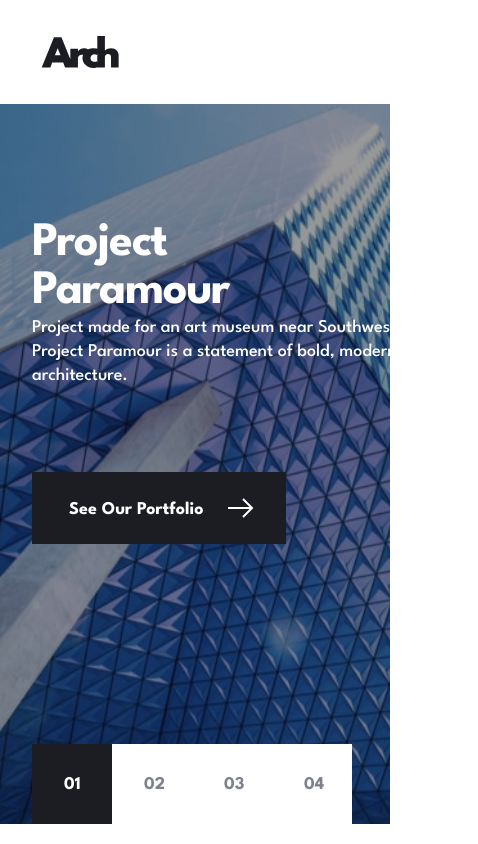
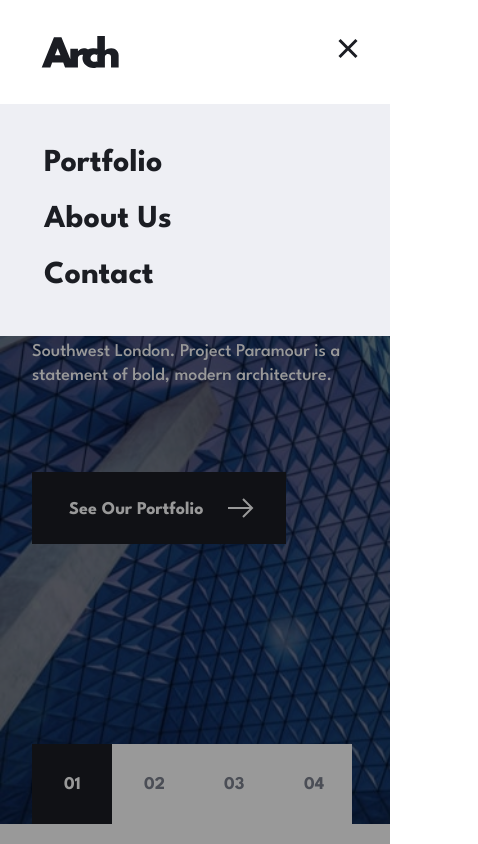
Before and after one commit to jtoming830/jt-demo, a React (Create React App) app in the folder clients/arch_studio/: page / in a window 390 px wide. Both pictures are taken after a click on the icon 80 px from the left and 52 px from the top of the page. Shown: the top 844 px of the page, 478 px wide, since content can reach past the window. Built offline with nearby package versions, Linux system fonts and the light colour scheme.

Commit message:
add mobile header menu for arch

```diff
--- a/clients/arch_studio/src/components/Layout/Header.jsx
+++ b/clients/arch_studio/src/components/Layout/Header.jsx
@@ -1,8 +1,9 @@
 import styled from 'styled-components'
 import { LINKS } from '../../router'
 import { useNavigate } from 'react-router-dom'
-import { Logo } from '../../icons'
+import { IconClose, IconHamburger, Logo } from '../../icons'
 import { LinkMenu } from '../LinkMenu'
+import { useEffect, useState } from 'react'
 
 const Container = styled.div`
   padding: 56px 0;
@@ -12,7 +13,13 @@ const Container = styled.div`
 
   @media only screen and (max-width: 600px) {
     padding: 32px;
+    justify-content: space-between;
   }
+
+  position: sticky;
+  top: 0;
+  z-index: 2;
+  background: var(--white);
 `
 
 const Menu = styled.div`
@@ -33,15 +40,93 @@ const StyledLogo = styled(Logo)`
   }
 `
 
+const MobileIcon = styled.div`
+  display: none;
+
+  @media only screen and (max-width: 600px) {
+    display: block;
+  }
+`
+
+const MobileMenuContainer = styled.div`
+  position: fixed;
+  width: 100vw;
+  height: -webkit-fill-available;
+  background: var(--image-darken-color);
+  opacity: 0;
+  transition: 0.5s ease;
+
+  z-index: 1;
+
+  &.visible {
+    opacity: 1;
+  }
+`
+
+const MobileMenu = styled.div`
+  background: var(--very-light-grey);
+  padding: 40px 0;
+  display: flex;
+  flex-direction: column;
+  gap: 16px;
+
+  > a {
+    margin-left: 44px !important;
+    font-size: 32px;
+    line-height: 40px;
+    color: var(--text-color);
+    transform: translate(100vw, 0);
+
+    .visible & {
+      animation: 1s slide-in forwards;
+
+      &.child-0 {
+        animation-delay: 0s;
+      }
+
+      &.child-1 {
+        animation-delay: 0.25s;
+      }
+
+      &.child-2 {
+        animation-delay: 0.5s;
+      }
+    }
+  }
+`
+
 export function Header() {
   const navigate = useNavigate()
+  const [visible, setVisible] = useState(false)
+
+  const MenuIcon = visible ? IconClose : IconHamburger
+
+  useEffect(() => {
+    document.body.className = visible ? 'prevent-scroll' : ''
+  }, [visible])
 
   return (
-    <Container className="fadeIn">
-      <StyledLogo onClick={() => navigate(LINKS.HOME)} />
-      <Menu>
-        <LinkMenu />
-      </Menu>
-    </Container>
+    <>
+      <Container
+        className="fadeIn"
+        onClick={() => setVisible(!visible)}
+      >
+        <StyledLogo onClick={() => navigate(LINKS.HOME)} />
+        <Menu>
+          <LinkMenu />
+        </Menu>
+        <MobileIcon>
+          <MenuIcon />
+        </MobileIcon>
+      </Container>
+      <MobileMenuContainer
+        className={visible ? 'visible' : ''}
+        onClick={() => setVisible(false)}
+      >
+        <MobileMenu>
+          <LinkMenu />
+        </MobileMenu>
+      </MobileMenuContainer>
+    </>
   )
 }
--- a/clients/arch_studio/src/components/LinkMenu/LinkMenu.jsx
+++ b/clients/arch_studio/src/components/LinkMenu/LinkMenu.jsx
@@ -41,9 +41,9 @@ export function LinkMenu() {
 
   return (
     <>
-      {menuRoutes.map(({ label, path, key }) => (
+      {menuRoutes.map(({ label, path, key }, index) => (
         <MenuItem
-          className={path === location.pathname ? 'active' : ''}
+          className={path === location.pathname ? `active child-${index}` : `child-${index}`}
           key={key}
           to={path}
         >
--- a/clients/arch_studio/src/index.scss
+++ b/clients/arch_studio/src/index.scss
@@ -1,5 +1,6 @@
 body {
   margin: 0;
+  overflow-x: hidden;
   --font-family: 'League Spartan', serif;
 
   font-family: var(--font-family);
@@ -36,6 +37,10 @@ body {
 
   @media only screen and (max-width: 600px) {
     --content-width: 100vw;
+  }
+
+  &.prevent-scroll {
+    overflow: hidden;
   }
 }
 
@@ -147,3 +152,13 @@ textarea {
     opacity: 0;
   }
 }
+
+@keyframes slide-in {
+  0% {
+    transform: translate(100vw, 0);
+  }
+
+  100% {
+    transform: translate(0, 0);
+  }
+}
--- a/clients/arch_studio/src/pages/Home/components/Carousel/Carousel.jsx
+++ b/clients/arch_studio/src/pages/Home/components/Carousel/Carousel.jsx
@@ -54,6 +54,7 @@ const Text = styled.div`
 
   @media only screen and (max-width: 600px) {
     margin-bottom: 84px;
+    width: unset;
   }
 `
 
--- a/clients/arch_studio/src/pages/Home/components/Welcome/Welcome.jsx
+++ b/clients/arch_studio/src/pages/Home/components/Welcome/Welcome.jsx
@@ -47,12 +47,20 @@ const SubTitle = styled.h2`
 
   z-index: 1;
   position: relative;
+
+  @media only screen and (max-width: 600px) {
+    width: unset;
+  }
 `
 
 const Text = styled.div`
   color: var(--dark-grey);
   width: 445px;
   margin-top: 40px;
+
+  @media only screen and (max-width: 600px) {
+    width: unset;
+  }
 `
 
 const Image = styled.img`
```
